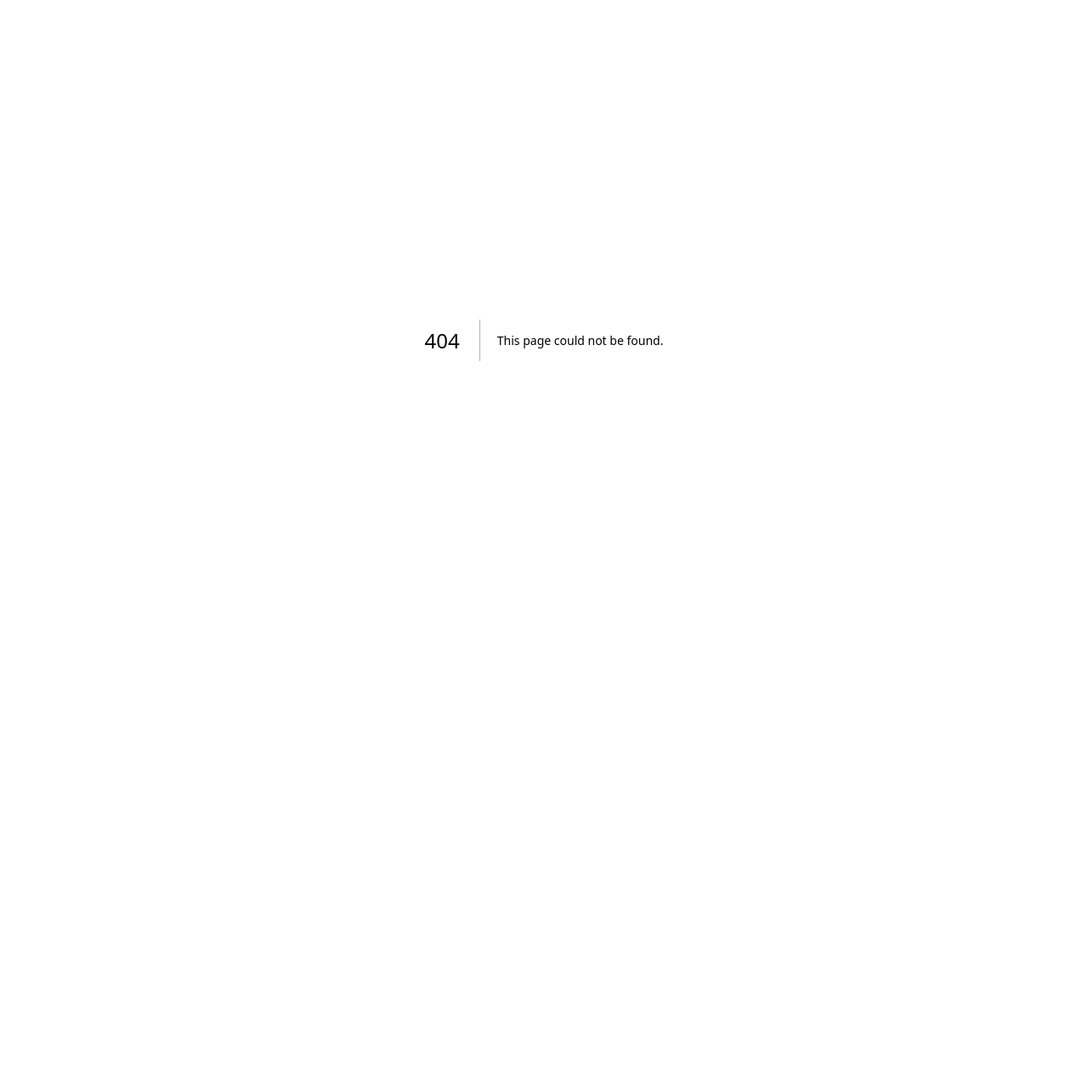
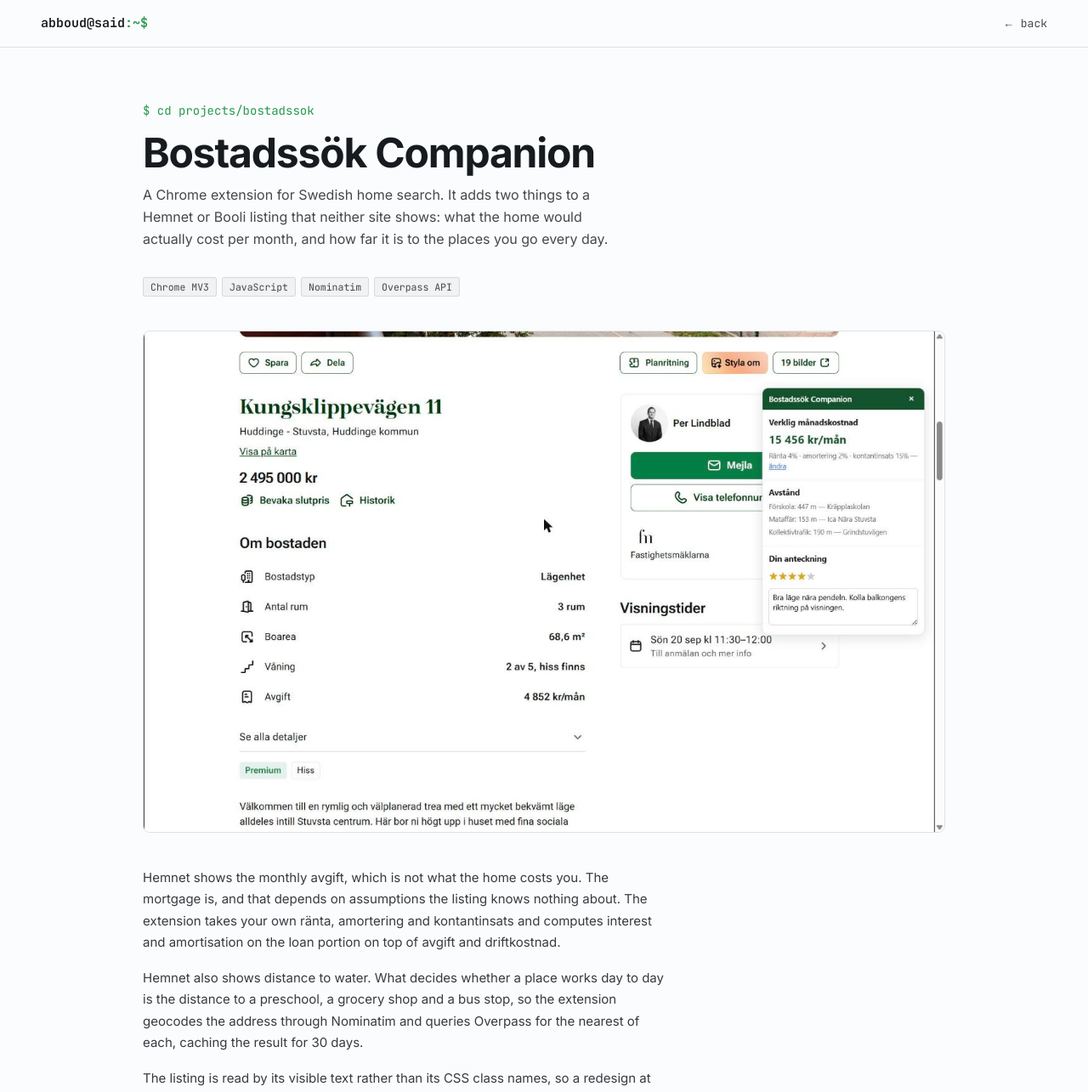
Before and after one commit to abboud-said/abboud-said-portfolio, a Next.js app: page /projects/bostadssok in a window 1280 px wide. Before the commit this address had no page. Shown: the top 1285 px of the page at 85% size. Before the commit the page ends 800 px from the top, so only its background shows below. Built offline with nearby package versions, Linux system fonts and the light colour scheme.

Commit message:
Add Bostadssök Companion page implementation
This file contains the implementation of the Bostadssök Companion page, including metadata, layout, and functionality for a Chrome extension that enhances home listings.

```diff
--- /dev/null
+++ b/app/projects/bostadssok/page.tsx
@@ -0,0 +1,106 @@
+import Image from "next/image";
+import Link from "next/link";
+import type { Metadata } from "next";
+
+export const metadata: Metadata = {
+  title: "Bostadssök Companion — Abboud Said",
+  description:
+    "Chrome extension that shows the real monthly cost and the distances that matter on Hemnet and Booli listings.",
+};
+
+export default function BostadssokCompanion() {
+  return (
+    <div className="min-h-screen font-sans text-foreground">
+      <div className="sticky top-0 z-10 flex items-center justify-between border-b border-black/10 bg-background/90 px-6 py-4 backdrop-blur-sm sm:px-12">
+        <Link href="/" className="font-mono text-[15px] font-semibold">
+          abboud@said<span className="text-accent">:~$</span>
+        </Link>
+        <Link href="/#projects" className="font-mono text-[13px] text-[oklch(0.4_0.01_250)]">
+          ← back
+        </Link>
+      </div>
+
+      <section className="mx-auto max-w-[1040px] px-6 py-16 sm:px-12">
+        <div className="mb-4 font-mono text-sm text-accent">$ cd projects/bostadssok</div>
+        <h1 className="mb-3 text-4xl font-bold tracking-tight sm:text-5xl">Bostadssök Companion</h1>
+        <p className="mb-8 max-w-[560px] text-base leading-relaxed text-[oklch(0.4_0.01_250)]">
+          A Chrome extension for Swedish home search. It adds two things to a Hemnet or Booli
+          listing that neither site shows: what the home would actually cost per month, and how
+          far it is to the places you go every day.
+        </p>
+
+        <div className="mb-10 flex flex-wrap gap-1.5">
+          {["Chrome MV3", "JavaScript", "Nominatim", "Overpass API"].map((t) => (
+            <span
+              key={t}
+              className="rounded-[3px] border border-black/10 bg-[oklch(0.96_0.004_250)] px-2 py-0.5 font-mono text-[11.5px] text-[oklch(0.4_0.01_250)]"
+            >
+              {t}
+            </span>
+          ))}
+        </div>
+
+        <div className="mb-10 overflow-hidden rounded-lg border border-black/10">
+          <Image
+            src="/assets/bostadssok-1.png"
+            alt="Bostadssök Companion panel on a Hemnet listing"
+            width={1280}
+            height={800}
+            className="w-full"
+          />
+        </div>
+
+        <div className="flex max-w-[620px] flex-col gap-4 text-[15px] leading-[1.7] text-[oklch(0.35_0.01_250)]">
+          <p>
+            Hemnet shows the monthly avgift, which is not what the home costs you. The mortgage is,
+            and that depends on assumptions the listing knows nothing about. The extension takes your
+            own ränta, amortering and kontantinsats and computes interest and amortisation on the loan
+            portion on top of avgift and driftkostnad.
+          </p>
+          <p>
+            Hemnet also shows distance to water. What decides whether a place works day to day is the
+            distance to a preschool, a grocery shop and a bus stop, so the extension geocodes the
+            address through Nominatim and queries Overpass for the nearest of each, caching the result
+            for 30 days.
+          </p>
+          <p>
+            The listing is read by its visible text rather than its CSS class names, so a redesign at
+            Hemnet or Booli does not silently break it. Ratings and notes are stored locally and shared
+            between the two sites when the same address appears on both. There is no account, no
+            backend and no analytics; the only thing that leaves the browser is the address.
+          </p>
+          <p>
+            Published free on the Chrome Web Store under Tellra. The geocoding runs on the free
+            OpenStreetMap services, which carry firm fair-use limits — it would have to move to a paid
+            provider before the extension could carry real user numbers.
+          </p>
+        </div>
+
+        <div className="mt-8 flex flex-wrap gap-3.5">
+          <a
+            href="https://chromewebstore.google.com/detail/jillkpkjhjnkkmjknkianlkhmmlkifgn"
+            target="_blank"
+            rel="noopener noreferrer"
+            className="rounded-[3px] bg-foreground px-[22px] py-3 font-mono text-sm text-white"
+          >
+            Chrome Web Store ↗
+          </a>
+          <a
+            href="https://github.com/abboud-said/bostadssok-companion"
+            target="_blank"
+            rel="noopener noreferrer"
+            className="rounded-[3px] border border-[oklch(0.85_0.006_250)] px-[22px] py-3 font-mono text-sm"
+          >
+            Source on GitHub ↗
+          </a>
+          <Link
+            href="/#projects"
+            className="rounded-[3px] border border-[oklch(0.85_0.006_250)] px-[22px] py-3 font-mono text-sm"
+          >
+            ← Back to projects
+          </Link>
+        </div>
+      </section>
+    </div>
+  );
+}
```
